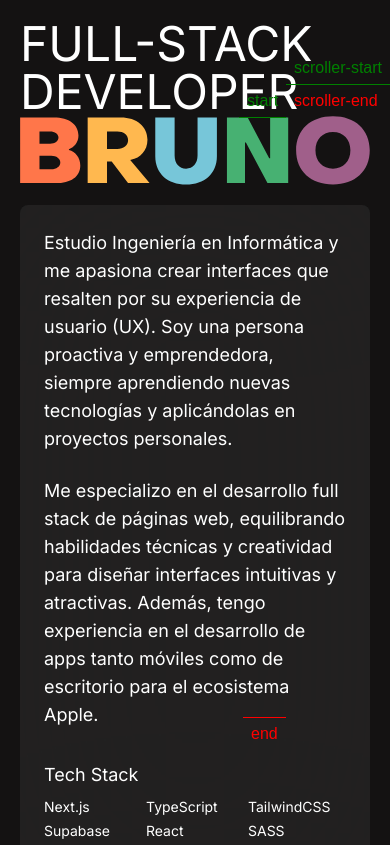
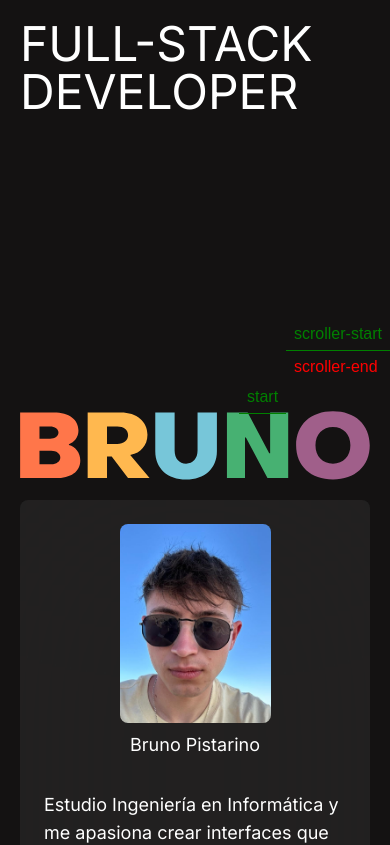
Before and after one commit to brunopistarino/portfolio, a Next.js app: page / in a window 390 px wide. Shown: the top 845 px of the page. Built offline with nearby package versions, Linux system fonts and the light colour scheme.

Commit message:
Refactor hero section and presentation component

```diff
--- a/components/hero.tsx
+++ b/components/hero.tsx
@@ -6,19 +6,10 @@ import { useEffect, useRef } from "react";
 gsap.registerPlugin(ScrollTrigger);
 
 export default function Hero() {
-  // const nameRef = useRef();
-  // gsap.registerPlugin(ScrollTrigger);
-
-  // gsap.to(".aaa", {
-  //   scrollTrigger: ".aaa", // start animation when ".box" enters the viewport
-  //   x: 500,
-  // });
-
   return (
-    <section className="lg:min-h-screen p-5 lg:p-12 flex justify-between flex-col items-end">
+    <section className="min-h-[500px] lg:min-h-screen p-5 lg:p-12 flex justify-between flex-col items-end">
       <p className="text-5xl lg:text-7xl">FULL-STACK DEVELOPER</p>
       <Name />
-      {/* <AnimatedObject /> */}
     </section>
   );
 }
@@ -41,7 +32,9 @@ const Name = () => {
       gsap.to(b, {
         scrollTrigger: {
           trigger: b,
-          start: "top 10%", // Puedes ajustar el punto de inicio según tus necesidades
+          start: () => (window.innerWidth < 650 ? "top 350" : "top 10%"),
+
+          // start: "top 10%", // Puedes ajustar el punto de inicio según tus necesidades
           // end: "bottom center", // Puedes ajustar el punto de fin según tus necesidades
           end: "+=600",
           scrub: 1, // Activa el efecto "scrubbing" para un desplazamiento suave
@@ -56,7 +49,7 @@ const Name = () => {
       gsap.to(r, {
         scrollTrigger: {
           trigger: r,
-          start: "top 10%",
+          start: () => (window.innerWidth < 650 ? "top 350" : "top 10%"),
           end: "+=600",
           scrub: 1,
         },
@@ -69,7 +62,7 @@ const Name = () => {
       gsap.to(u, {
         scrollTrigger: {
           trigger: u,
-          start: "top 10%",
+          start: () => (window.innerWidth < 650 ? "top 350" : "top 10%"),
           end: "+=600",
           scrub: 1,
         },
@@ -82,7 +75,7 @@ const Name = () => {
       gsap.to(n, {
         scrollTrigger: {
           trigger: n,
-          start: "top 10%",
+          start: () => (window.innerWidth < 650 ? "top 350" : "top 10%"),
           end: "+=600",
           scrub: 1,
         },
@@ -95,7 +88,7 @@ const Name = () => {
       gsap.to(o, {
         scrollTrigger: {
           trigger: o,
-          start: "top 10%",
+          start: () => (window.innerWidth < 650 ? "top 350" : "top 10%"),
           end: "+=600",
           scrub: 1,
         },
@@ -113,12 +106,8 @@ const Name = () => {
 
   return (
     <svg
-      className="overflow-visible"
-      // className="w-full"
-      // width="1366"
+      className="overflow-visible overflow-x-visible overflow-y-visible"
       width="100%"
-      // height="268"
-      // height="100%"
       viewBox="0 0 1366 268"
       fill="none"
       xmlns="http://www.w3.org/2000/svg"
@@ -151,41 +140,3 @@ const Name = () => {
     </svg>
   );
 };
-
-const AnimatedObject: React.FC = () => {
-  const objectRef = useRef<HTMLDivElement>(null);
-
-  useEffect(() => {
-    const object = objectRef.current;
-
-    if (object) {
-      const tl = gsap.timeline({
-        scrollTrigger: {
-          trigger: object,
-          start: "top center", // Puedes ajustar el punto de inicio según tus necesidades
-          // end: "bottom center", // Puedes ajustar el punto de fin según tus necesidades
-          end: "+=400",
-          scrub: 1, // Activa el efecto "scrubbing" para un desplazamiento suave
-          markers: true, // Activa los marcadores de ScrollTrigger
-        },
-      });
-
-      tl.to(object, { x: 400, duration: 1 });
-
-      return () => {
-        // Limpia la animación y ScrollTrigger al desmontar el componente
-        tl.kill();
-        // ScrollTrigger.kill();
-      };
-    }
-  }, []);
-
-  return (
-    <div
-      ref={objectRef}
-      style={{ width: "50px", height: "50px", background: "blue" }}
-    >
-      {/* Contenido del objeto */}
-    </div>
-  );
-};
--- a/components/presentation.tsx
+++ b/components/presentation.tsx
@@ -19,19 +19,19 @@ const techStack = [
 export default function Presentation() {
   return (
     <section className="px-5 lg:px-12">
-      <div className="rounded-lg p-6 md:p-24 grid lg:grid-cols-2 backdrop-blur-[100px] bg-[#373737]/[0.4]">
-        <div className="flex-col gap-2 hidden md:flex">
+      <div className="rounded-lg p-6 md:p-24 grid lg:grid-cols-2 backdrop-blur-[100px] bg-[#373737]/[0.4] gap-8 md:gap-16">
+        <div className="flex-col gap-2 flex lg:items-start items-center">
           <Image
             src="/profile.jpg"
             alt=""
             width={685}
             height={904}
-            className="sm:max-w-xs rounded-lg"
+            className="sm:max-w-xs rounded-lg md:w-auto w-1/2"
           />
-          <p className="text-2xl">Bruno Pistarino</p>
+          <p className="text-lg md:text-2xl">Bruno Pistarino</p>
           {/* <div className="bg-white rounded-lg h-96 w-72"></div> */}
         </div>
-        <div className="flex flex-col gap-8 md:gap-16 max-w-2xl">
+        <div className="flex flex-col gap-8 md:gap-16 lg:max-w-2xl">
           <div className="flex flex-col gap-6 md:gap-12 text-lg md:text-2xl">
             <p>
               Estudio Ingeniería en Informática y me apasiona crear interfaces
--- a/components/projects.tsx
+++ b/components/projects.tsx
@@ -24,7 +24,7 @@ const projects = [
     stack: ["NextJS", "TailwindCSS"],
   },
   {
-    name: "numatch matching game",
+    name: "numatch juego de memoria",
     image: "/project-numatch.png",
     url: "https://numatch.vercel.app/",
     stack: ["Vite", "SASS"],
```
